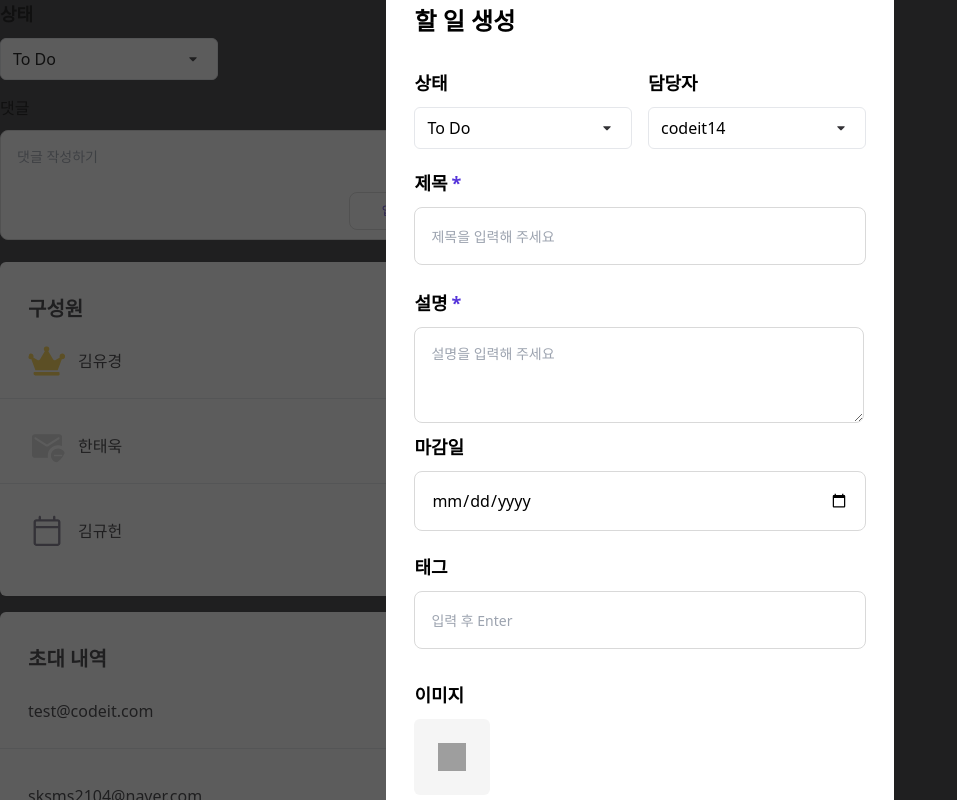
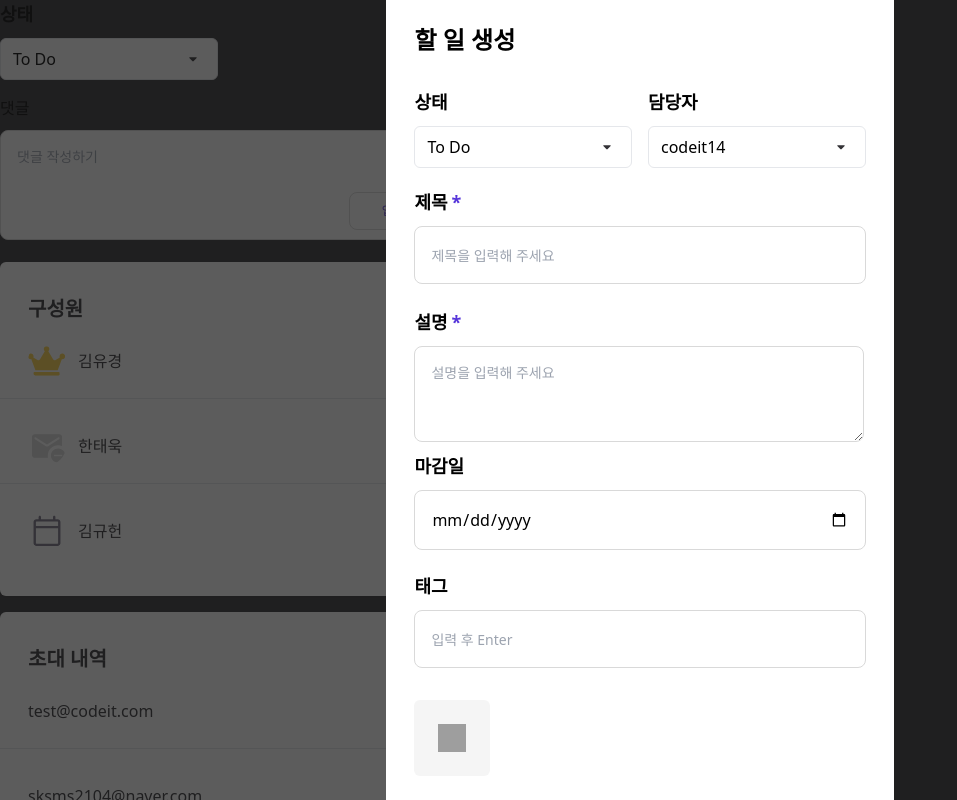
Before and after one commit to Sprint-Part3-Team14/Taskify, a Next.js app: page /modal in a window 1280 px wide. Shown: the top 800 px of the page, without its empty margins (0-957 px from the left). Built offline with nearby package versions, Linux system fonts and the light colour scheme; grey boxes are pictures that could not be loaded.

Commit message:
♻️ Refactor : ImageInputFile apply

```diff
--- a/components/InputImage/InputImage.tsx
+++ b/components/InputImage/InputImage.tsx
@@ -3,7 +3,7 @@ import { ChangeEvent, useState } from 'react';
 
 type Size = 'small' | 'large';
 
-const InputImageFile = ({ size }: { size: Size }) => {
+const InputImageFile = ({ size, title }: { size: Size; title?: string }) => {
   // const InputSize = size=== 'small' ? width : '4.75rem', height: '4.75rem' : width : '11.375rem', height : '11.375rem';
   const [selectImage, setSelectImage] = useState('');
   const handleImageChange = (event: ChangeEvent<HTMLInputElement>) => {
@@ -18,7 +18,7 @@ const InputImageFile = ({ size }: { size: Size }) => {
   };
   return (
     <div className='flex flex-col gap-2.5 '>
-      <p className='flex gap-1 font-extrabold text-lg'>이미지</p>
+      {title && <p className='flex gap-1 font-extrabold text-lg'>{title}</p>}
       <label htmlFor='image-upload' className='flex flex-col gap-2.5 font-extrabold text-lg'>
         {!selectImage ? (
           <div
--- a/components/MyDashBoard Page/accountMenu/EditProfile.tsx
+++ b/components/MyDashBoard Page/accountMenu/EditProfile.tsx
@@ -1,3 +1,6 @@
+'use client';
+import InputImageFile from '@components/InputImage/InputImage';
+
 const EditProfile = () => {
   return (
     <div
@@ -5,7 +8,7 @@ const EditProfile = () => {
       className='flex flex-col pt-8 px-7 pb-7 bg-white rounded-lg shadow-sm w-[38.75rem]'>
       <h2 className='text-2xl text-tp-black_700 font-bold mb-8'>프로필</h2>
       <form role='edit-profile' className='flex items-center gap-4'>
-        <input id='title' type='file' />
+        <InputImageFile size='large' />
         <div role='email-nickname-input-container' className='flex flex-col gap-5'>
           <div role='email-box' className='flex flex-col gap-2.5'>
             <label htmlFor='email' className='text-lg text-tp-black_700'>
```
